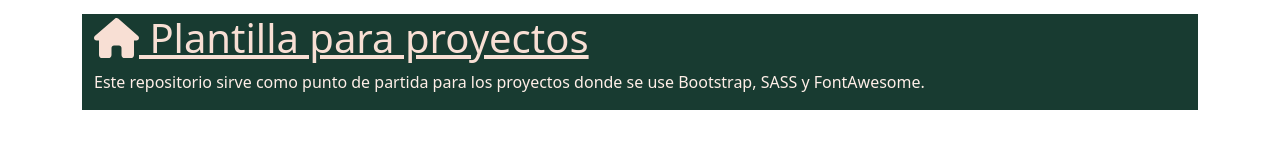
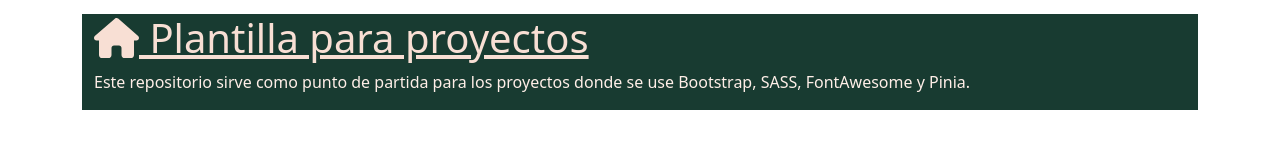
Before and after one commit to carlosgarvil/vue-base, a Vue app: page / in a window 1280 px wide. Shown: the part 175-324 px from the top of the page. Built offline with nearby package versions, Linux system fonts and the light colour scheme.

Commit message:
Update dependencies in Home.vue

```diff
--- a/src/components/Home.vue
+++ b/src/components/Home.vue
@@ -3,7 +3,7 @@
     <div class="row">
       <header class="col-12">
         <h1><font-awesome-icon :icon="['fas', 'home']" /> Plantilla para proyectos</h1>
-        <p>Este repositorio sirve como punto de partida para los proyectos donde se use Bootstrap, SASS y FontAwesome.</p>
+        <p>Este repositorio sirve como punto de partida para los proyectos donde se use Bootstrap, SASS, FontAwesome y Pinia.</p>
       </header>
     </div>
     <p>{{ route.query.cadena }}</p>
```
